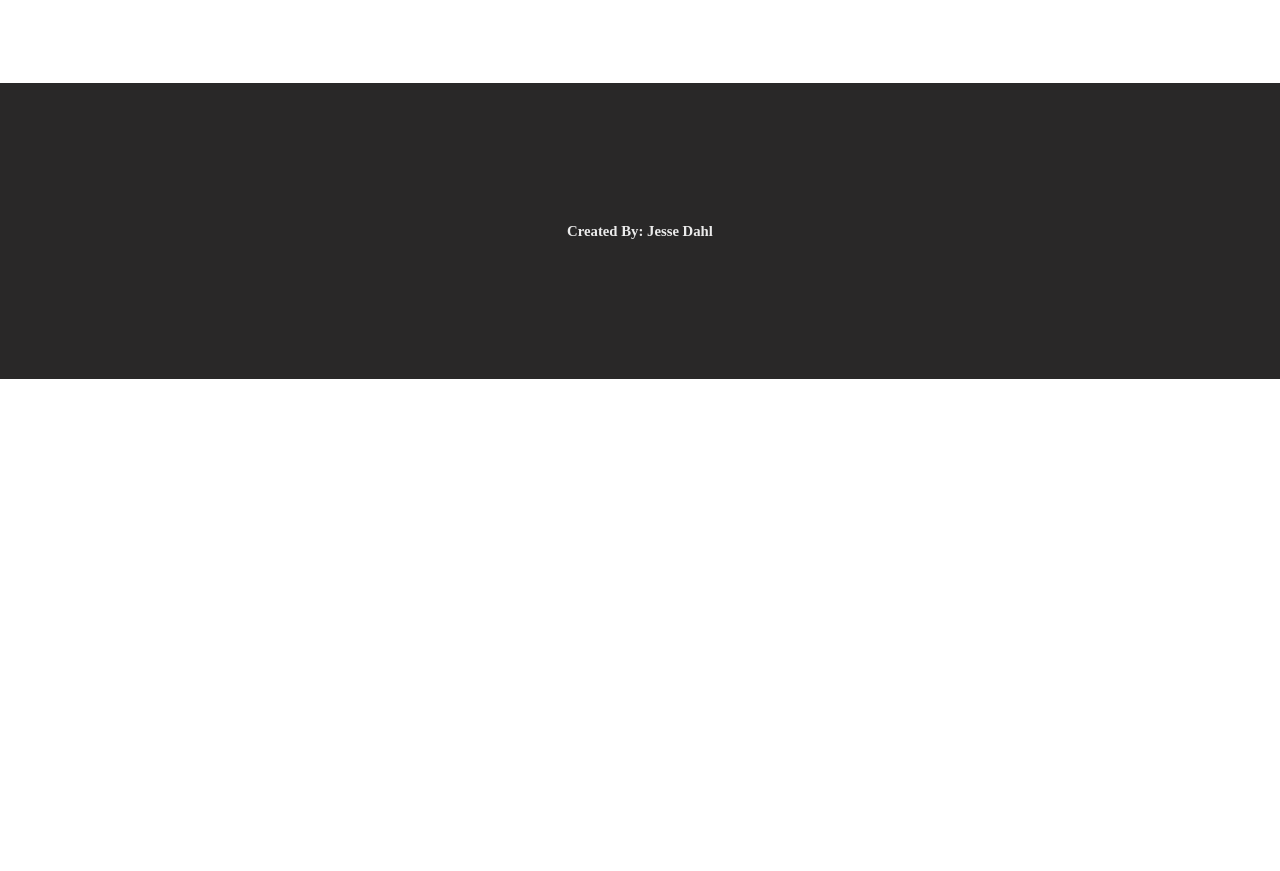
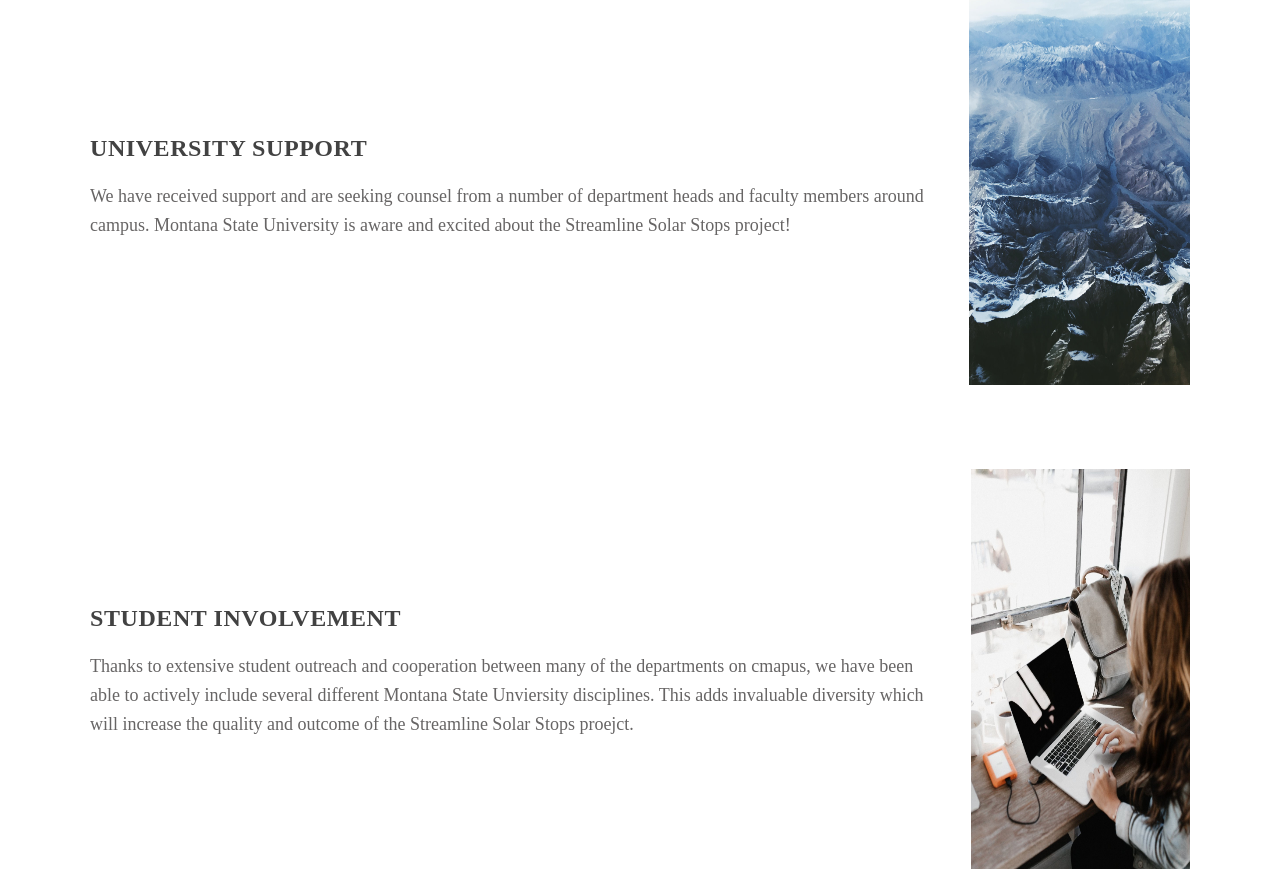
Before and after one commit to streamline-solar/streamline-solar-project, a React (Create React App) app: page /our-progress in a window 1280 px wide. Shown: the part 955-1826 px from the top of the page. Before the commit the page ends 1334 px from the top, so only its background shows below. Built offline with nearby package versions, Linux system fonts and the light colour scheme.

Commit message:
added stuff the 'our progress' page

```diff
--- a/src/components/OurProgress.js
+++ b/src/components/OurProgress.js
@@ -2,6 +2,8 @@ import React, { Component } from 'react';
 import "./../styles/index.scss";
 import "./../styles/progress.scss";
 import Logo from "./../images/streamline-solar-logo.png";
+import UniversitySupport from "./../images/progress-support.jpeg";
+import StudentInvolvement from "./../images/progress-student.jpeg";
 
 class Progress extends Component {
   render() {
@@ -67,6 +69,50 @@ class Progress extends Component {
                     <hr className="seperator"></hr>
                   </div>
 
+                  <div className="body-element-wrapper InlineBlock">
+                    <div className="body-element-content FlexColCenter">
+                      <div className="left-text-wrapper">
+                        <div className="left-text-content">
+                          <div className="left-text-title">
+                            <h1>University Support</h1>
+                          </div>
+                          <div className="left-text-body">
+                            <p className="SmallText">
+                              We have received support and are seeking counsel from a number of department heads and faculty members around campus. Montana State University is aware and excited about the Streamline Solar Stops project!
+                            </p>
+                          </div>
+                        </div>
+                      </div>
+                      <div className="image-wrapper">
+                        <div className="image-image">
+                          <img className="progress-body-image" src={UniversitySupport} alt="just an image" />
+                        </div>
+                      </div>
+                    </div>
+                  </div>
+
+                  <div className="body-element-wrapper InlineBlock">
+                    <div className="body-element-content FlexColCenter">
+                      <div className="left-text-wrapper">
+                        <div className="left-text-content">
+                          <div className="left-text-title">
+                            <h1>Student Involvement</h1>
+                          </div>
+                          <div className="left-text-body">
+                            <p className="SmallText">
+                             Thanks to extensive student outreach and cooperation between many of the departments on cmapus, we have been able to actively include several different Montana State Unviersity disciplines. This adds invaluable diversity which will increase the quality and outcome of the Streamline Solar Stops proejct.
+                            </p>
+                          </div>
+                        </div>
+                      </div>
+                      <div className="image-wrapper">
+                        <div className="image-image">
+                          <img className="progress-body-image" src={StudentInvolvement} alt="just an image" />
+                        </div>
+                      </div>
+                    </div>
+                  </div>
+
                 </div>
               </div>
             </section>
--- a/src/styles/progress.scss
+++ b/src/styles/progress.scss
@@ -15,3 +15,8 @@
 .bottom-inner-text-block {
   text-align: center !important;
 }
+
+.progress-body-image {
+  height: 400px;
+  width: 100%;
+}
```
Also changed, not shown: src/images/progress-student.jpeg (added), src/images/progress-support.jpeg (added).
